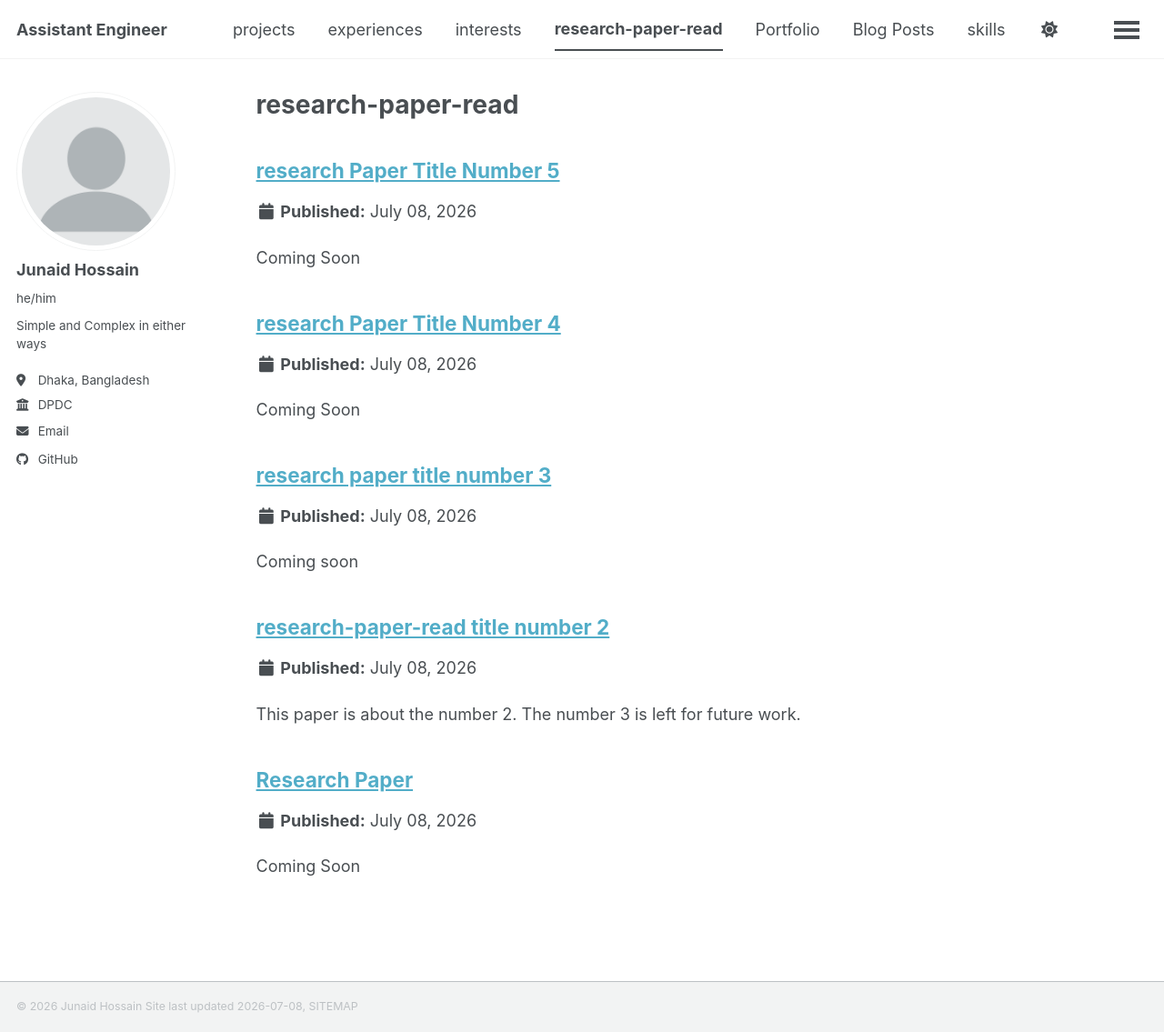
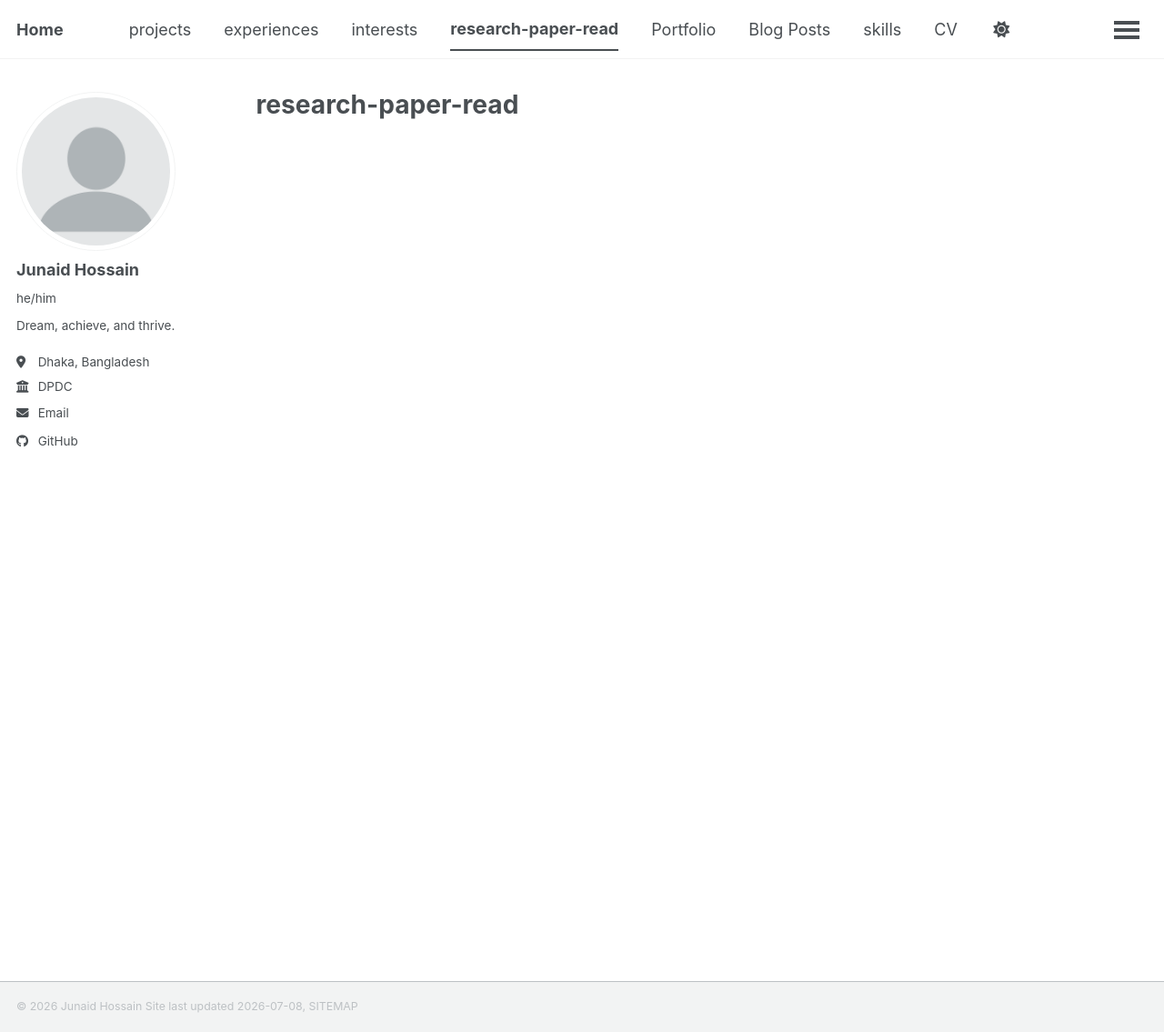
Before and after one commit to aspiringstudent-ctrl/aspiringstudent-ctrl.github.io, a Jekyll site: the page built from _pages/research-paper-read.html, in a window 1280 px wide and 1135 px high. Shown: the whole window at 91% size. Built offline with Jekyll 4.4.1, drawn with Linux system fonts in a browser that asks for light colours; a style sheet for code colours, icons or effects is not loaded; part of the change alters nothing that is shown.

Commit message:
Update _config.yml

```diff
--- a/_config.yml
+++ b/_config.yml
@@ -9,7 +9,7 @@
 # Basic Site Settings
 locale                   : "en-US"
 site_theme               : "default" # The available themes options are "default", "air", "sunrise", "mint", "dirt" and "contrast"
-title                    : "Assistant Engineer"
+title                    : "Home"
 title_separator          : "-"
 name                     : &name "Junaid Hossain"
 description              : &description "Junaid's academic portfolio"   # Update this with a general description of your site, this is the default if not overridden by a page
@@ -26,7 +26,7 @@ author:
   avatar           : "profile.png"
   name             : "Junaid Hossain"
   pronouns         : "he/him"# example: "she/her"
-  bio              : "Simple and Complex in either ways"
+  bio              : "Dream, achieve, and thrive."
   location         : "Dhaka, Bangladesh"
   employer         : "DPDC"
   uri              : # URL
@@ -35,7 +35,7 @@ author:
   # Academic websites
   academia         : # URL
   arxiv            : # URL - Update with the correct link to your profile
-  googlescholar    :  # "https://scholar.google.com/citations?user=PS_CX0AAAAAJ"
+  googlescholar    : # "https://scholar.google.com/citations?user=PS_CX0AAAAAJ"
   inspire-hep      : # URL
   impactstory      : # URL
   orcid            : #"https://orcid.org/yourorcidurl"
@@ -224,20 +224,18 @@ collections:
   projects:
     output: true
     permalink: /:collection/:path/
-  experiences:
+  experience:
     output: true
     permalink: /:collection/:path/
-  interests:
+  research:
     output: true
     permalink: /:collection/:path/
-  research-paper-read:
+  papernotes:
     output: true
     permalink: /:collection/:path/
-  projects:
+  publications:
     output: true
     permalink: /:collection/:path/
-  portfolio:
-    output: true
 
 # These settings control how pages and collections are included in the site
 defaults:
@@ -277,27 +275,35 @@ defaults:
       author_profile: true
       share: true
       comments: true
-  # _experiences
+  # _experience
   - scope:
       path: ""
-      type: experiences
+      type: experience
     values:
       layout: single
       author_profile: true
       share: true
       comment: true
- #  _interests
+ #  _Research
   - scope:
       path: ""
-      type: interests
+      type: research
     values:
       layout: single
       author_profile: true
       share: true
-  #  _research-paper-read
+  #  _PaperNotes
   - scope:
       path: ""
-      type: research-paper-read
+      type: papernotes
+    values:
+      layout: single
+      author_profile: true
+      share: true
+  #  _Publications
+  - scope:
+      path: ""
+      type: publications
     values:
       layout: single
       author_profile: true
```
